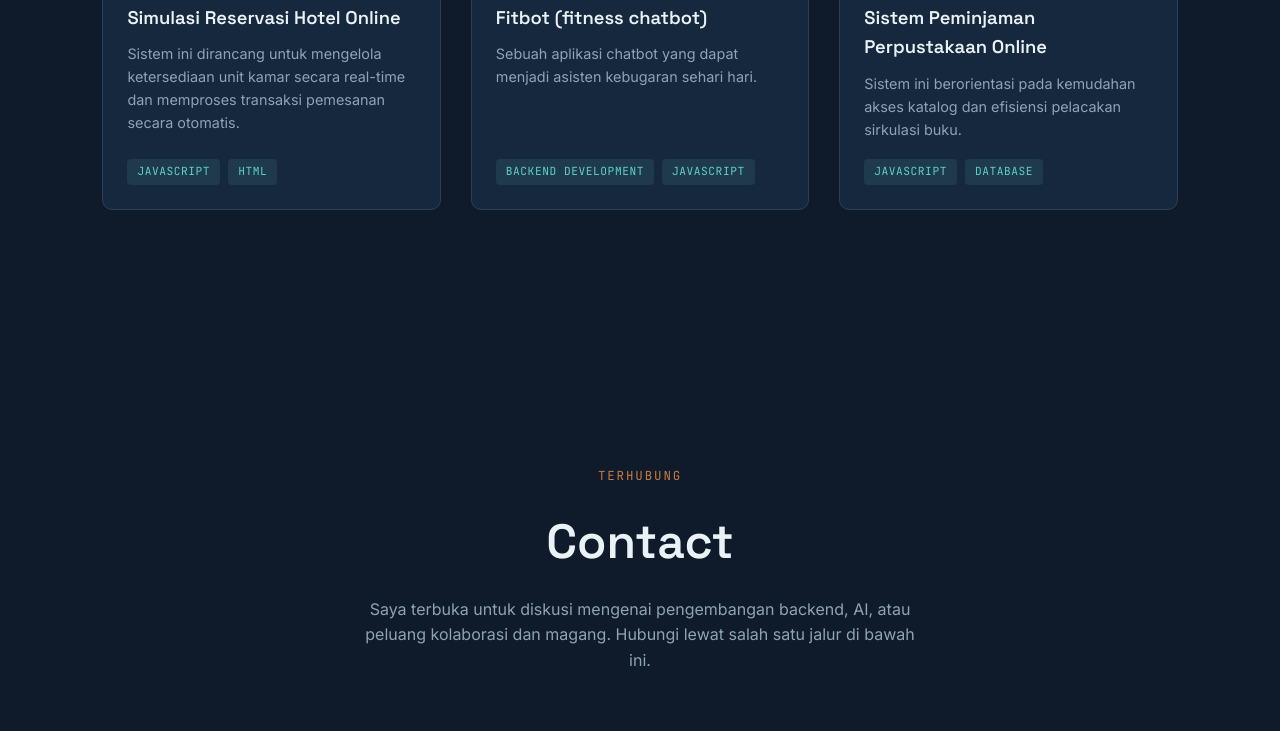
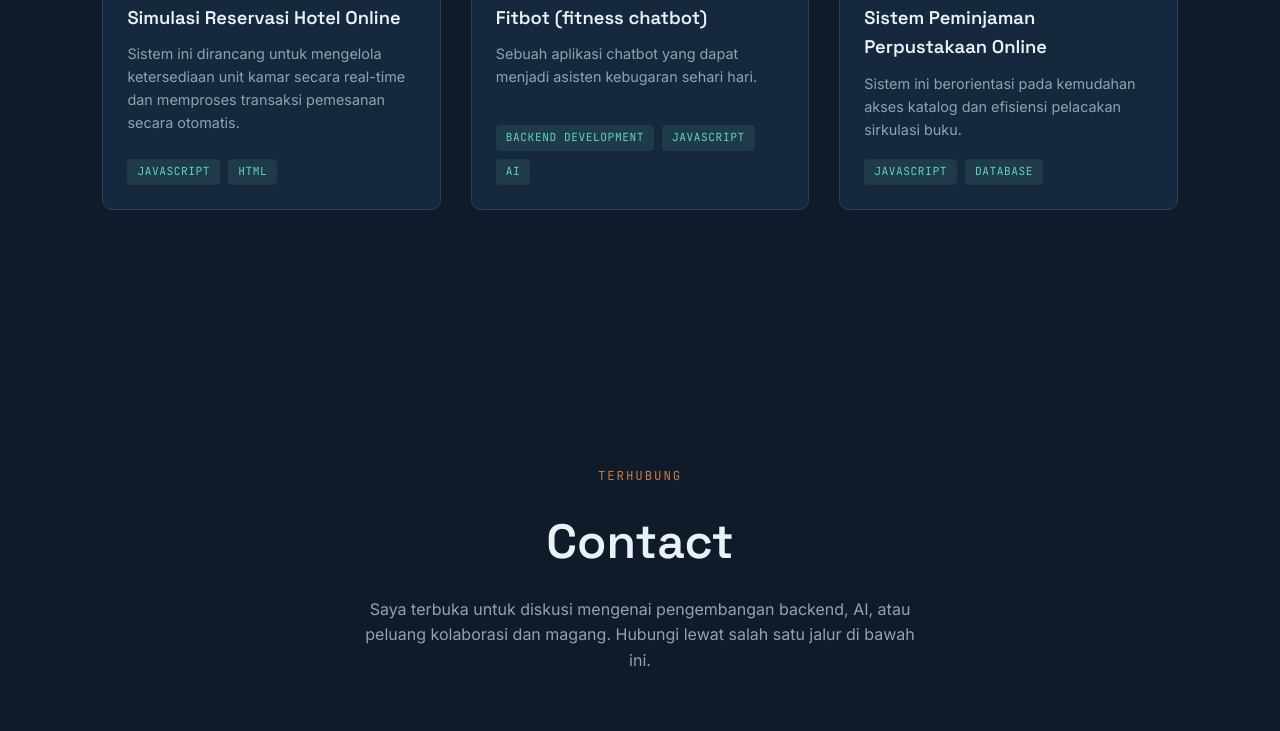
Before and after one commit to adinata2/portfolio, a plain HTML site: page index.html in a window 1280 px wide. Shown: the part 3678-4409 px from the top of the page. Drawn offline with Linux system fonts and the light colour scheme.

Commit message:
fix: update resume

```diff
--- a/index.html
+++ b/index.html
@@ -200,7 +200,7 @@
       <div class="proj-body">
         <h3>Fitbot (fitness chatbot)</h3>
         <p>Sebuah aplikasi chatbot yang dapat menjadi asisten kebugaran sehari hari.</p>
-        <div class="proj-tags"><span>backend development</span> <span>JavaScript</span></div>
+        <div class="proj-tags"><span>backend development</span> <span>JavaScript</span> <span>AI</span></div>
       </div>
     </div>
 
```
